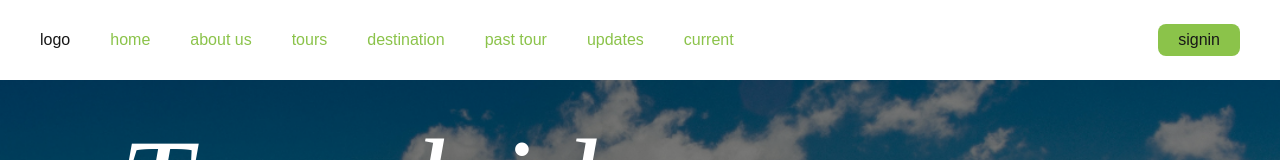
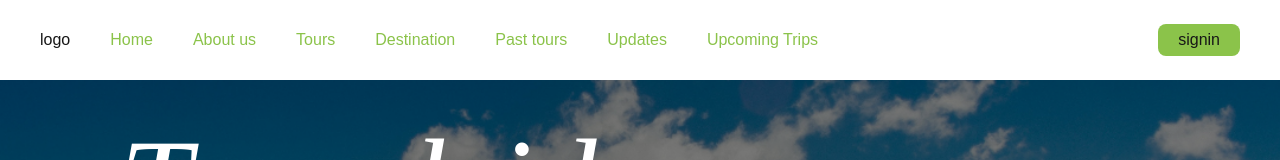
Before and after one commit to Shaswati2005/march_cohort_, a Next.js app: page / in a window 1280 px wide. Shown: the top 160 px of the page. Built offline with nearby package versions, Linux system fonts and the light colour scheme; no server answers.

Commit message:
Update Navbar.tsx

```diff
--- a/app/components/Navbar.tsx
+++ b/app/components/Navbar.tsx
@@ -14,24 +14,24 @@ const Navbar = () => {
         <div className="flex flex-1 px-10 py-3 items-center gap-10 text-[#8bc34a]">
           <Link href={"/"} title="home">
             {" "}
-            home
+            Home
           </Link>
-          <button>about us</button>
-          <button>tours</button>
-          <button>destination</button>
+          <button>About us</button>
+          <button>Tours</button>
+          <button>Destination</button>
           <Link href={"/"} title="past ">
-            past tour
+            Past tours
           </Link>
           <Link href={"/"} title="updates">
-            updates
+            Updates
           </Link>
           <Link href={`${user?.id}`} title="current">
             {" "}
-            current
+            Upcoming Trips
           </Link>
         </div>
         {isSignedIn ? (
-          <UserButton />
+          <UserButton userProfileMode="modal" />
         ) : (
           <div className="bg-[#8bc34a] px-5 py-1 rounded-lg ">signin</div>
         )}
```
